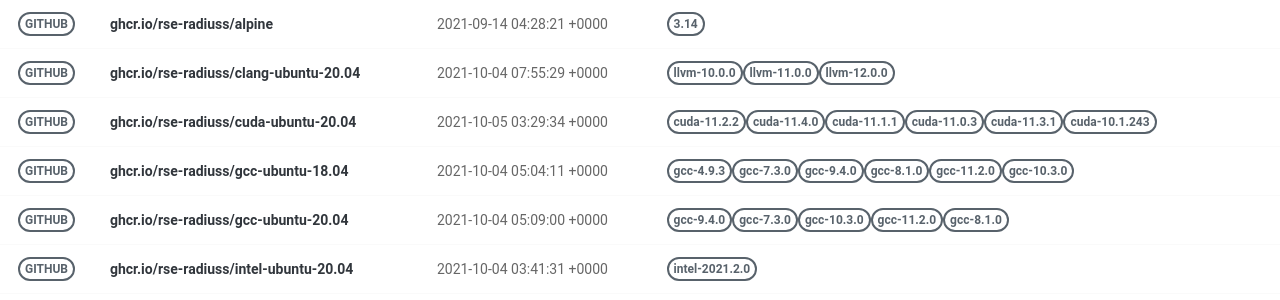
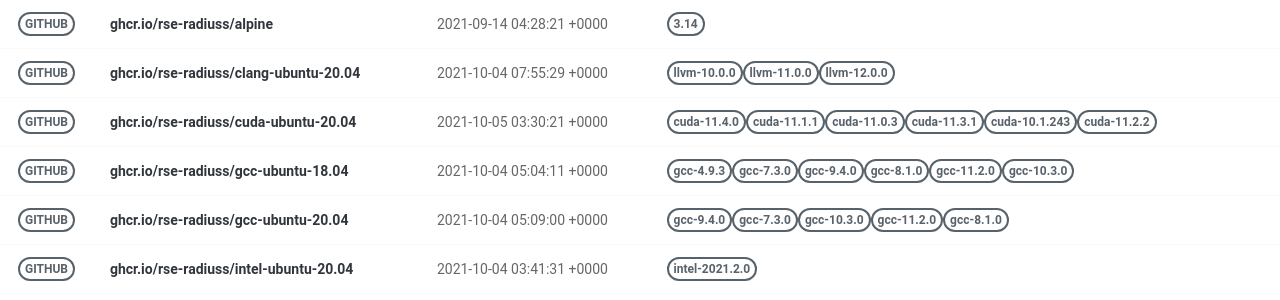
Before and after one commit to rse-ops/docker-images, a Jekyll site: the page built from pages/index.md, in a window 1280 px wide. Shown: the part 130-430 px from the top of the page. Built offline with Jekyll 4.4.1, drawn with Linux system fonts in a browser that asks for light colours; nearby versions of some CDN libraries.

Commit message:
Automated push to update library 2021-10-05

```diff
--- a/_library/ghcr.io-rse-radiuss-cuda-ubuntu-20.04.md
+++ b/_library/ghcr.io-rse-radiuss-cuda-ubuntu-20.04.md
@@ -1,14 +1,11 @@
 ---
 layout: container
 name: ghcr.io/rse-radiuss/cuda-ubuntu-20.04
-updated_at: 2021-10-05 03:29:34.072062
+updated_at: 2021-10-05 03:30:21.098953
 
 
 container_url: https://github.com/orgs/rse-radiuss/packages/container/package/cuda-ubuntu-20.04
 versions:
- - tag: cuda-11.2.2
-   dockerfile: https://github.com/rse-radiuss/docker-images/blob/main/ubuntu/cuda/Dockerfile
-   manifest: https://crane.ggcr.dev/manifest/ghcr.io/rse-radiuss/cuda-ubuntu-20.04:cuda-11.2.2
  - tag: cuda-11.4.0
    dockerfile: https://github.com/rse-radiuss/docker-images/blob/main/ubuntu/cuda/Dockerfile
    manifest: https://crane.ggcr.dev/manifest/ghcr.io/rse-radiuss/cuda-ubuntu-20.04:cuda-11.4.0
```
Also changed, not shown: other parts of _library/ghcr.io-rse-radiuss-cuda-ubuntu-20.04.md (+3 -0 lines).
